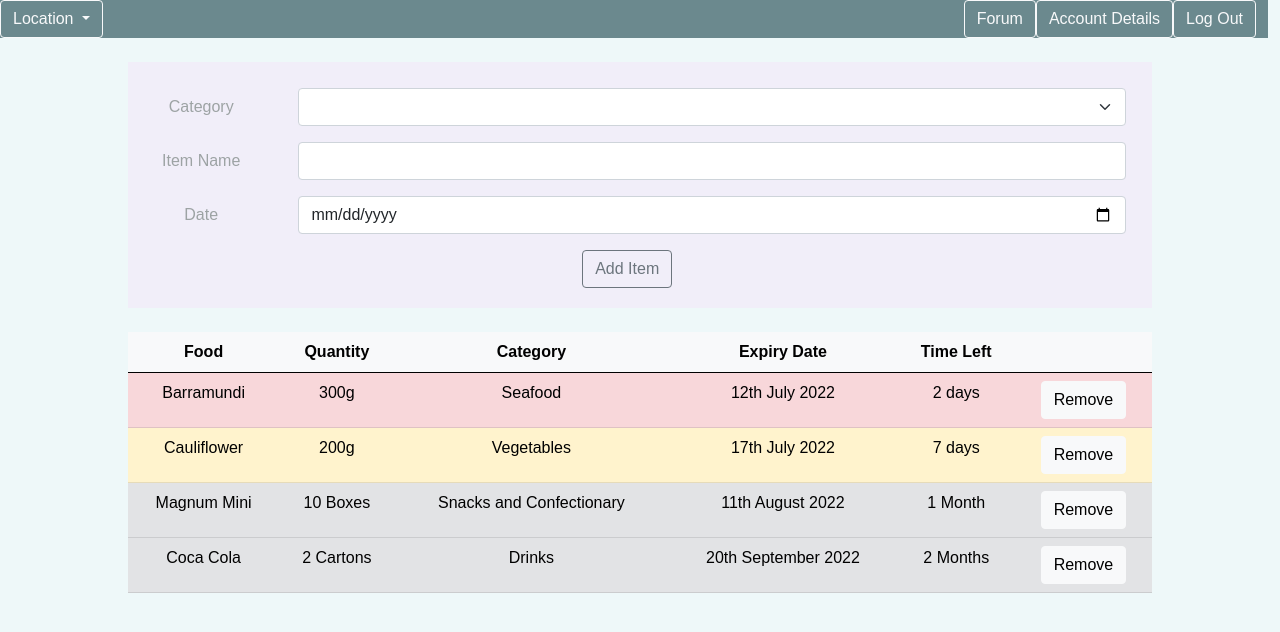
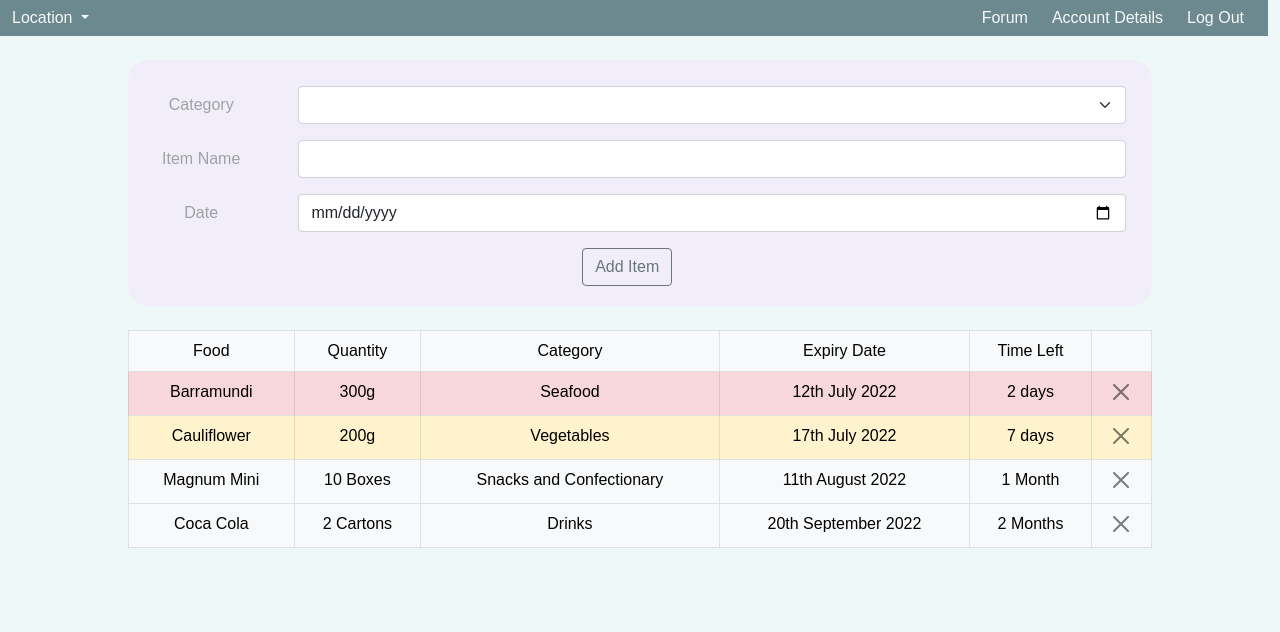
Before and after one commit to charleslimjh/YiErSan-Chi, a plain HTML site: page home.html in a window 1280 px wide. Drawn offline with nearby package versions, Linux system fonts and the light colour scheme; no server answers.

Commit message:
after unbolding

```diff
--- a/css/home.css
+++ b/css/home.css
@@ -30,6 +30,8 @@ html, body {
     width: 80%;
     margin: auto;
     background-color: #f1eef9;
+    font-weight: normal;
+    border-radius: 20px;
 }
 
 
@@ -39,4 +41,6 @@ html, body {
     align-self: center;
     padding-left: 10%;
     padding-right: 10%;
-}
+    border: 0;
+    border-radius: 20%;
+      }
--- a/home.html
+++ b/home.html
@@ -18,7 +18,7 @@
 <body>
   <div id="navbar" class="row">
     <div class="col-md-8">
-      <button class="btn btn-outline-light dropdown-toggle" type="button" data-bs-toggle="dropdown"
+      <button class="btn btn-outline-light dropdown-toggle border-0" type="button" data-bs-toggle="dropdown"
         aria-expanded="false">
         Location
       </button>
@@ -39,15 +39,15 @@
     </div>
 
     <div class="col-md-4 float-end">
-      <button type="button" class="btn btn-outline-light float-end">
+      <button type="button" class="btn btn-outline-light float-end border-0">
         Log Out
       </button>
 
-      <button type="button" class="btn btn-outline-light float-end" data-bs-toggle="modal"
+      <button type="button" class="btn btn-outline-light float-end border-0" data-bs-toggle="modal"
         data-bs-target="#accountSettings">Account Details</button>
 
       <a href="https://yiersanchi.tribeplatform.com/mainfoodsharing">
-        <button type="button" class="btn btn-outline-light float-end">Forum</button>
+        <button type="button" class="btn btn-outline-light float-end border-0">Forum</button>
       </a>
     </div>
   </div>
@@ -90,16 +90,17 @@
 
   <br>
 
-  <div id="data-table" class="align-content-center text-center justify-content-center">
-    <table class="table table-light">
-      <thead>
+  <div id="data-table">
+    <div class="align-content-center text-center justify-content-center rounded">
+    <table class="table table-light table-bordered" >
+      <tr>
         <!--name headers th, non headers td-->
-        <th>Food</th>
-        <th>Quantity</th>
-        <th>Category</th>
-        <th>Expiry Date</th>
-        <th>Time Left</th>
-        <th></th>
+        <td>Food</td>
+        <td>Quantity</td>
+        <td>Category</td>
+        <td>Expiry Date</td>
+        <td>Time Left</td>
+        <td></td>
       </thead>
 
       <tbody>
@@ -110,7 +111,7 @@
           <td class="table-danger">Seafood</td>
           <td class="table-danger">12th July 2022</td>
           <td class="table-danger">2 days</td>
-          <td class="table-danger"><button class="btn btn-light">Remove</button></td>
+          <td class="table-danger"><button type="button" class="btn-close" aria-label="Close"></button>
         </tr>
         <tr>
           <!--always starts with a table row, then columns using td-->
@@ -119,29 +120,29 @@
           <td class="table-warning">Vegetables</td>
           <td class="table-warning">17th July 2022</td>
           <td class="table-warning">7 days</td>
-          <td class="table-warning"><button class="btn btn-light">Remove</button></td>
+          <td class="table-warning"><button type="button" class="btn-close" aria-label="Close"></button>
         </tr>
         <tr>
           <!--always starts with a table row, then columns using td-->
-          <td class="table-secondary">Magnum Mini</td>
-          <td class="table-secondary">10 Boxes</td>
-          <td class="table-secondary">Snacks and Confectionary</td>
-          <td class="table-secondary">11th August 2022</td>
-          <td class="table-secondary">1 Month</td>
-          <td class="table-secondary"><button class="btn btn-light">Remove</button></td>
+          <td class="table-light">Magnum Mini</td>
+          <td class="table-light">10 Boxes</td>
+          <td class="table-light">Snacks and Confectionary</td>
+          <td class="table-light">11th August 2022</td>
+          <td class="table-light">1 Month</td>
+          <td class="table-light"><button type="button" class="btn-close" aria-label="Close"></button>
         </tr>
         <tr>
           <!--always starts with a table row, then columns using td-->
-          <td class="table-secondary">Coca Cola</td>
-          <td class="table-secondary">2 Cartons</td>
-          <td class="table-secondary">Drinks</td>
-          <td class="table-secondary">20th September 2022</td>
-          <td class="table-secondary">2 Months</td>
-          <td class="table-secondary"><button class="btn btn-light">Remove</button></td>
+          <td class="table-light">Coca Cola</td>
+          <td class="table-light">2 Cartons</td>
+          <td class="table-light">Drinks</td>
+          <td class="table-light">20th September 2022</td>
+          <td class="table-light">2 Months</td>
+          <td class="table-light"><button type="button" class="btn-close" aria-label="Close"></button>
         </tr>
       </tbody>
-
     </table>
+    </div>
   </div>
 
   <!-- Account Settings -->
```
